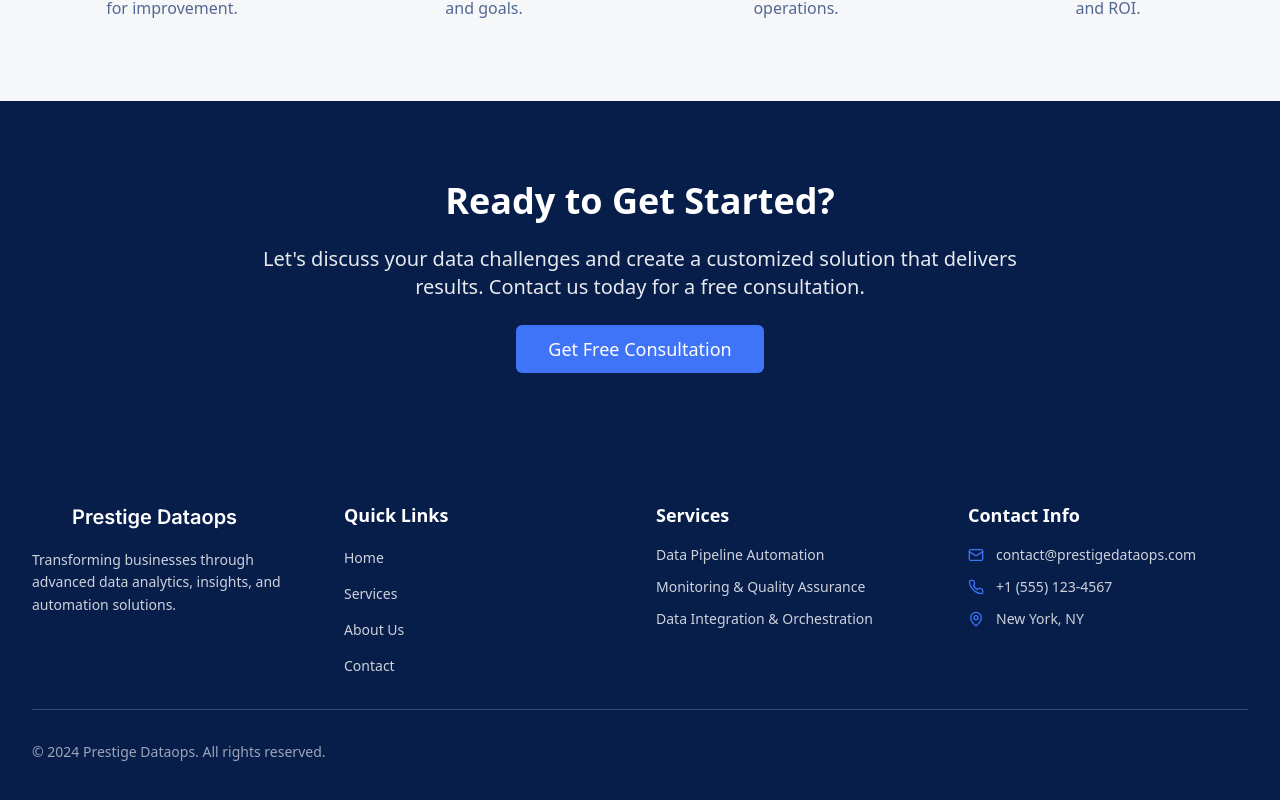
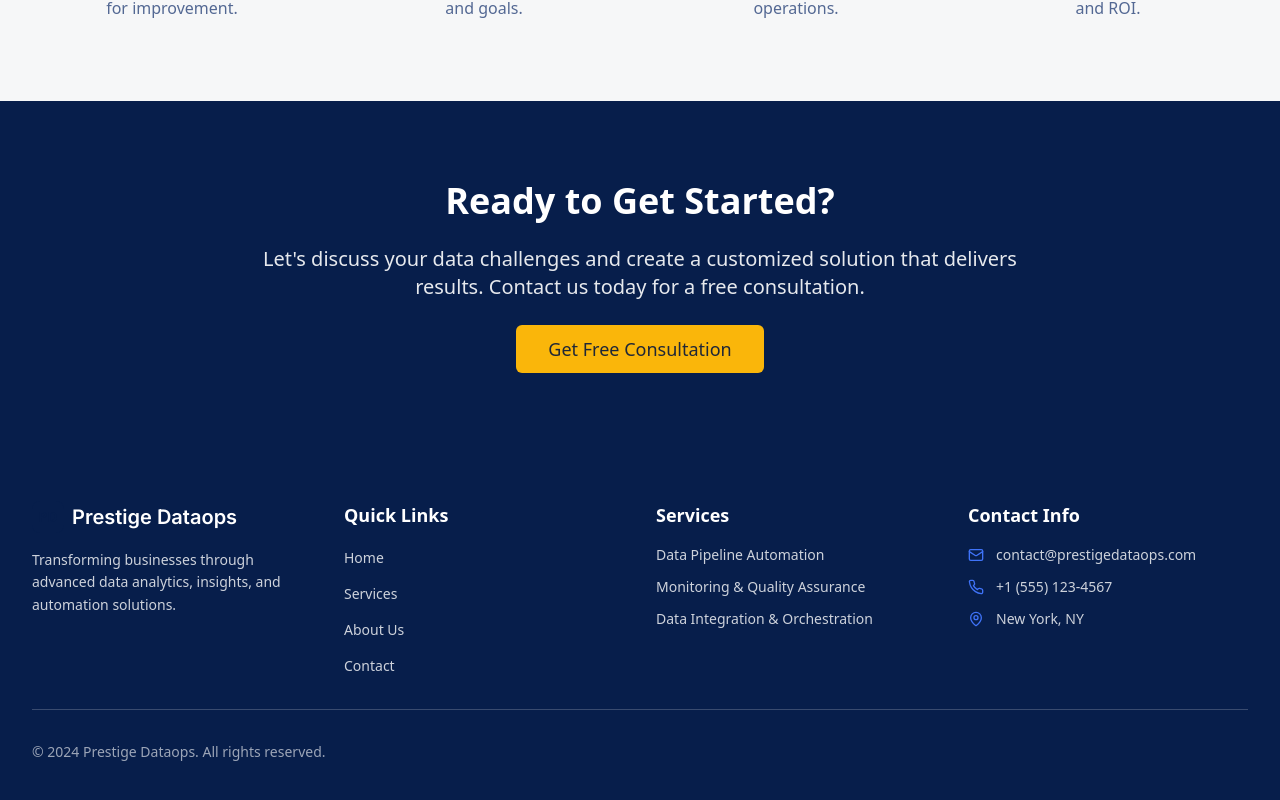
Before and after one commit to waqaralyy/prestige-data-flow, a React (Vite) app: page /services in a window 1280 px wide. Shown: the part 2480-3280 px from the top of the page. Built offline with nearby package versions, Linux system fonts and the light colour scheme.

Commit message:
Fix CTA button colors on Services page
Updated the "Get Free Consultation" button on the Services page to use the accent color (#F59E0B) instead of the secondary color (#3A6FF8), aligning it with the specified call-to-action styling.
-edited src/pages/Services.tsx

```diff
--- a/src/pages/Services.tsx
+++ b/src/pages/Services.tsx
@@ -226,8 +226,7 @@ const Services = () => {
               <Button
                 asChild
                 size="lg"
-                variant="secondary"
-                className="text-lg px-8 py-6"
+                className="text-lg px-8 py-6 bg-accent hover:bg-accent text-accent-foreground"
               >
                 <Link to="/contact">Get Free Consultation</Link>
               </Button>
```
